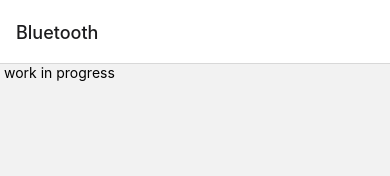
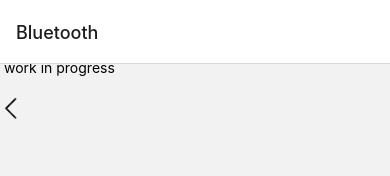
Before and after one commit to benji0i9/Herb-InMaster, a React Native app: screen /Bluetooth in a window 390 px wide. Shown: the top 176 px of the page. Built offline with nearby package versions, Linux system fonts and the light colour scheme.

Commit message:
info page

```diff
--- a/components/Bluetooth.js
+++ b/components/Bluetooth.js
@@ -1,12 +1,40 @@
 import * as React from 'react'
-import { Text, View, Stylesheet } from 'react-native'
+import { Text, View,TouchableHighlight, StyleSheet,TouchableOpacity,Image} from 'react-native'
 import { useState } from 'react'
 
 
 export default function Bluetooth() {
+  const arrow = require('../assets/backarrow.png')
   return (
-    <>
-      <Text> work in progress </Text>
-    </>
+
+    <View>
+      <TouchableOpacity
+            activeOpacity={1}
+            style={{ top: 67, width:20, height: -10, marginTop:-40,}}
+            onPress={() => navigation.goBack()}
+          >
+            <Image
+              style={{
+                alignSelf: 'center',
+                width: 35,
+                height: 35,
+                borderRadius: 5,
+              }}
+              source={arrow}
+            />
+</TouchableOpacity>
+      <>
+        <Text> work in progress </Text>
+      </>
+    </View>
   )
 }
+
+const styles = StyleSheet.create({
+  contained: {
+    flex: 1,
+    backgroundColor: '#fff',
+    alignItems: 'center',
+    justifyContents: 'Center',
+  }
+})
--- a/components/Info.js
+++ b/components/Info.js
@@ -1,38 +1,58 @@
 import * as React from 'react'
-import { Text, View, FlatList, StyleSheet, TextInput, TouchableHighlight, } from 'react-native'
+import {
+  Text,
+  View,
+  FlatList,
+  StyleSheet,
+  TextInput,
+  TouchableHighlight,
+  Image,
+  TouchableOpacity,
+} from 'react-native'
 import { useState } from 'react'
 // import { TouchableHighlight } from 'react-native-gesture-handler'
 
 export default function InfoPage({ route, navigation }) {
+  const arrow = require('../assets/backarrow.png')
+  const [showRectangle, setShowRectangle] = useState(true)
   return (
+    <View style={showRectangle ? styles.RectangleShapeView : ''}>
       <View style={{ alignContent: 'center' }}>
-      <Text style={styles.Names}> {route.params.name} </Text>
+        {/* Plant Name Display */}
 
-      <TouchableHighlight
-        style={{
-          backgroundColor: 'red',
-          position: 'absolute',
-          left: 0,
-          top: 60,
-        }}
+        {/* Back Arrow */}
+        <View style={{ flexDirection: 'row', padding: 22 }}>
+          <TouchableOpacity
+            activeOpacity={1}
+            style={{ top: 67, width: 20, height: -10, marginTop: -40 }}
             onPress={() => navigation.goBack()}
           >
-        <Text style={styles.Go}> GO back! </Text>
-      </TouchableHighlight>
-
-
-
-      {/* <Image source={route.params.img}/> */}
-
-      {/* <Image
+            <Image
               style={{
                 alignSelf: 'center',
-          width: 160,
-          height: 160,
-          top: -10,
+                width: 35,
+                height: 35,
+                borderRadius: 5,
+                top: -1,
+              }}
+              source={arrow}
+            />
+          </TouchableOpacity>
+          <Text style={styles.Names}> {route.params.name} </Text>
+        </View>
+
+        {/* Param Plant Image */}
+        <Image
+          style={{
+            alignSelf: 'center',
+            width: 300,
+            height: 300,
+            top: 100,
+            left: 100,
           }}
           source={route.params.img}
-      /> */}
+        />
+      </View>
     </View>
   )
 }
@@ -46,13 +66,17 @@
   },
   Names: {
     top: 16,
-    fontSize:40,
+    fontSize: 40,
     textAlign: 'center',
     fontWeight: '900',
-    backgroundColor: 'yellow'
   },
-  // Go:{
-  // top:-,
-  // }
+  RectangleShapeView: {
+    //To make Rectangle Shape
+    marginBottom: 20,
+    width: 300,
+    height: 220,
+    backgroundColor: '#D3F1D5',
+    borderRadius: 19,
 
+  },
 })
--- a/components/Light.js
+++ b/components/Light.js
@@ -5,7 +5,7 @@
 export default function LightPage() {
   return (
     <>
-      <Text> Work In progress  </Text>
+      <Text> Workl  </Text>
     </>
   )
 }
--- a/components/Plus.js
+++ b/components/Plus.js
@@ -137,7 +137,6 @@
           />
         </View>
       </View>
-
       <FlatList
 
         contentContainerStyle={{ paddingBottom: 300 }}
```
Lines whose indentation alone changed are shown as unchanged.
